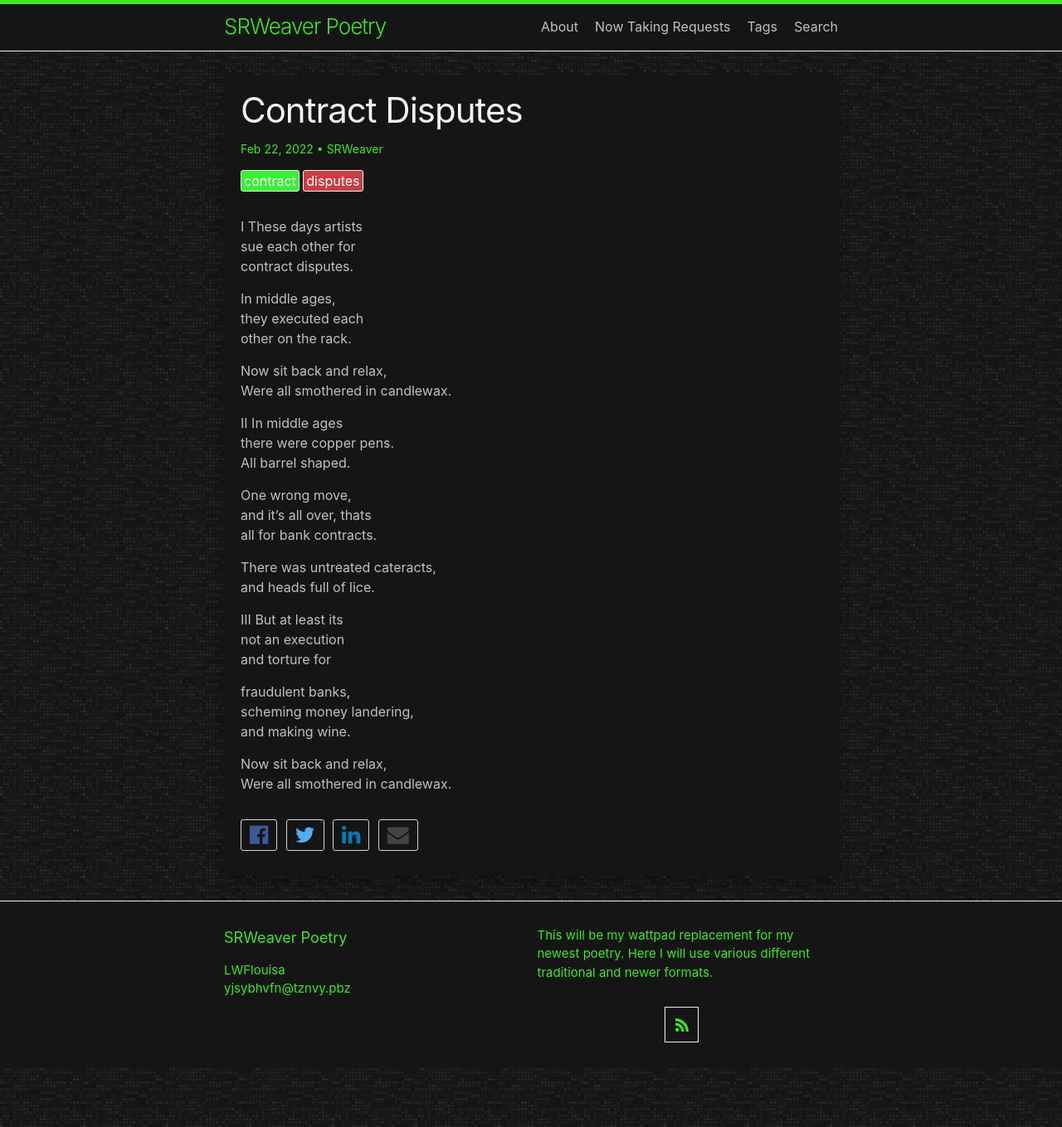
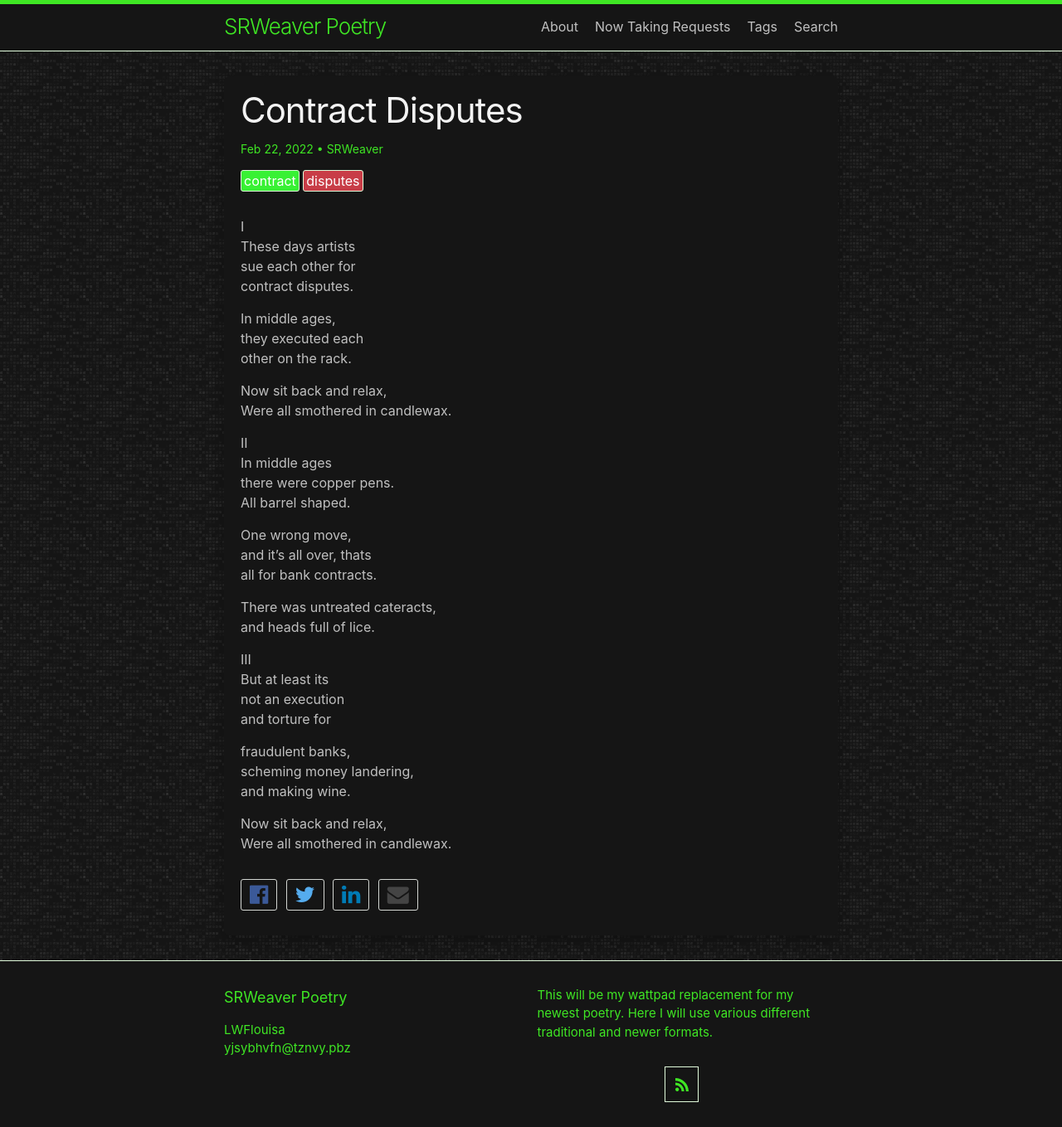
Before and after one commit to LWFlouisa/SRWeaverPoetry, a Jekyll site: the page built from _posts/2022-02-22-contractdisputes.md, in a window 1280 px wide. Shown: the whole page at 83% size. Built offline with Jekyll 4.4.1, drawn with Linux system fonts in a browser that asks for light colours.

Commit message:
Update 2022-02-22-contractdisputes.md

```diff
--- a/_posts/2022-02-22-contractdisputes.md
+++ b/_posts/2022-02-22-contractdisputes.md
@@ -5,7 +5,7 @@ tags: contract disputes
 layout: post
 ---
 
-I
+I<br />
 These days artists<br />
 sue each other for<br />
 contract disputes.
@@ -17,7 +17,7 @@ other on the rack.
 Now sit back and relax,<br />
 Were all smothered in candlewax.
 
-II
+II<br />
 In middle ages<br />
 there were copper pens.<br />
 All barrel shaped.
@@ -29,7 +29,7 @@ all for bank contracts.
 There was untreated cateracts,<br />
 and heads full of lice.
 
-III
+III<br />
 But at least its<br />
 not an execution<br />
 and torture for
```
